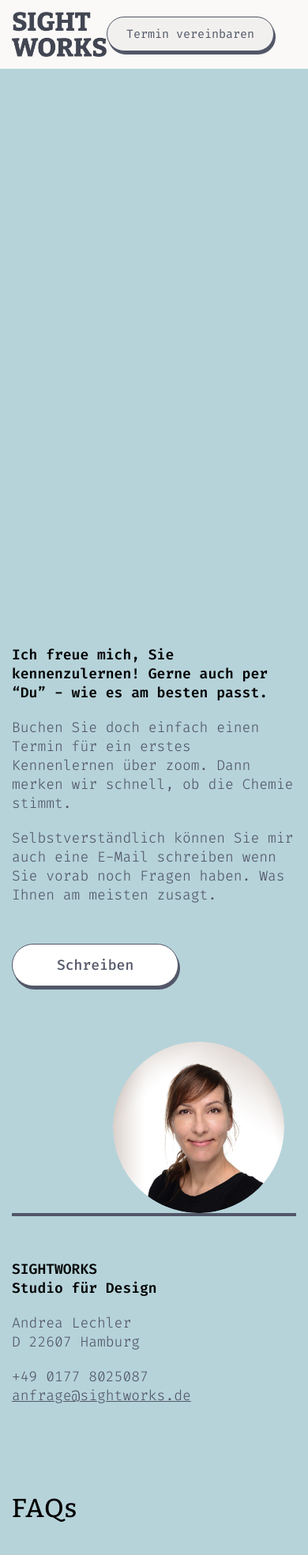
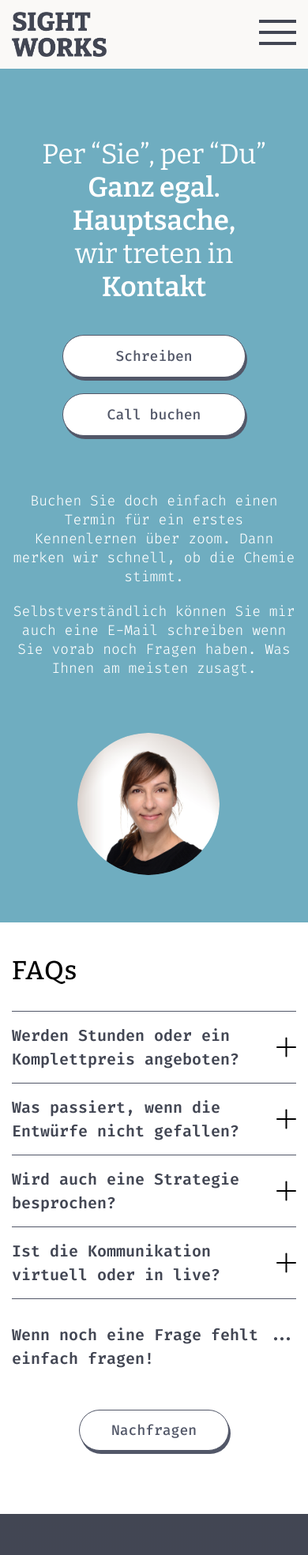
Before and after one commit to akibslab/sightworks-html, a plain HTML site: page kontakt.html in a window 390 px wide. Shown: the top 1969 px of the page at 79% size. Drawn offline with nearby package versions, Linux system fonts and the light colour scheme; a script that the page names is missing.

Commit message:
done kontakt page responsiveness

```diff
--- a/assets/css/responsive.css
+++ b/assets/css/responsive.css
@@ -102,6 +102,15 @@
 	.single_team_member {
 		padding: 10px 0px;
 		max-width: 100%;
+	}
+	.faq_bottom_cta {
+		justify-content: center;
+	}
+
+	.faq_bottom_cta h6 {
+		text-align: left;
+		width: 100%;
+		margin-bottom: 40px;
 	}
 }
 
@@ -427,6 +436,59 @@
 	.single_team_member {
 		margin-bottom: 30px;
 	}
+	.contact-hero {
+		padding-top: 87px;
+		padding-bottom: 60px;
+		background-color: var(--color-blue) !important;
+	}
+
+	.contact_hero_content {
+		text-align: center;
+	}
+	.contact_hero_content p {
+		color: var(--color-white);
+	}
+	.contact_hero_content .title {
+		color: var(--color-white);
+		margin-bottom: 40px;
+	}
+
+	.contact_hero_content .title span {
+		font-weight: 400;
+	}
+	.contact-hero .buttons {
+		padding-top: 0px;
+		padding-bottom: 50px;
+	}
+	.user_section .user_image {
+		text-align: center;
+	}
+
+	.user_section .user_image img {
+		width: 180px;
+		height: 180px;
+	}
+	.contact-faq {
+		background-color: var(--color-white);
+		padding-top: 40px;
+		padding-bottom: 80px;
+	}
+	.contact-faq .section_title {
+		margin-bottom: 30px;
+	}
+	.contact-faq .faq_accordion .accordion_item .accordion_title {
+		padding: 15px 35px 15px 0;
+	}
+	.faq_bottom_cta {
+		justify-content: center;
+		margin-bottom: 0px;
+	}
+
+	.faq_bottom_cta h6 {
+		text-align: left;
+		width: 100%;
+		margin-bottom: 50px;
+	}
 }
 
 /* Small devices (large mobile) (landscape phones, 480px to 767px) */
--- a/kontakt.html
+++ b/kontakt.html
@@ -49,21 +49,39 @@
             <div class="site_logo">
               <a href="index.html"><img src="./assets/img/logo/logo.png" alt=""></a>
             </div>
-            <div class="site_menu">
+            <div class="site_menu d-none d-md-block">
               <ul>
                 <li><a href="kunden.html">Kundenstimmen</a></li>
                 <li><a href="portfolio.html">Portfolio</a></li>
                 <li><a href="team.html">Mein Team & ich</a></li>
               </ul>
             </div>
-            <div class="header_button">
+            <div class="header_button d-none d-md-block">
               <a class="btn" href="#">Termin vereinbaren</a>
+            </div>
+
+            <div class="menu_bars d-md-none">
+              <a href="javascript:void(0)"><img src="./assets/img/icons/bars.svg" alt=""></a>
             </div>
           </div>
         </div>
       </div>
     </div>
   </header>
+
+  <!-- Sidemenu Start -->
+  <div class="side-menu d-md-none">
+    <div class="top-area d-flex flex-wrap align-items-center">
+
+      <a href="javascript:void(0)" class="cross-icon-box">
+        <img src="./assets/img/icons/close.svg" class="cross" alt="">
+      </a>
+    </div>
+
+    <div class="mobile-menu"></div>
+
+  </div>
+  <!-- Sidemenu End -->
   <!-- end: Header Area -->
   <main class="main-content" id="main">
     <!-- start: Hero Section -->
@@ -72,7 +90,7 @@
         <div class="contact_hero_container">
           <div class="row">
             <div class="col-md-7">
-              <div class="contact_hero_calender">
+              <div class="contact_hero_calender d-none d-md-block">
                 <!-- Calendly inline widget begin -->
                 <div class="calendly-inline-widget" data-url="https://calendly.com/sightworks/20min"
                   style="min-width:320px;height:630px;"></div>
@@ -83,19 +101,33 @@
             </div>
             <div class="col-md-5">
               <div class="contact_hero_content">
-                <h6>Ich freue mich, Sie kennenzulernen!
+
+                <h1 class="title wow fadeInDown d-md-none" data-wow-delay=".3s"><span>Per “Sie”, per “Du”</span><br>
+                  Ganz egal.
+                  Hauptsache,<br>
+                  <span>wir treten in</span><br>
+                  Kontakt
+                </h1>
+                <div class="buttons wow fadeInUp d-md-none" data-wow-delay=".4s">
+                  <a href="mailto:anfrage@sightworks.de" class="btn">Schreiben</a>
+                  <a href="#" class="btn">Call buchen</a>
+                </div>
+
+                <h6 class=" wow fadeInUp d-none d-md-block" data-wow-delay=".3s">Ich freue mich, Sie kennenzulernen!
                   Gerne auch per “Du” - wie es am besten passt.</h6>
 
-                <p>Buchen Sie doch einfach einen Termin für ein erstes Kennenlernen über zoom. Dann merken wir schnell,
+                <p class=" wow fadeInUp" data-wow-delay=".4s">Buchen Sie doch einfach einen Termin für ein erstes
+                  Kennenlernen über zoom. Dann merken wir schnell,
                   ob
                   die Chemie stimmt.</p>
 
-                <p>Selbstverständlich können Sie mir auch eine E-Mail schreiben wenn Sie vorab noch Fragen haben. Was
+                <p class=" wow fadeInUp" data-wow-delay=".5s">Selbstverständlich können Sie mir auch eine E-Mail
+                  schreiben wenn Sie vorab noch Fragen haben. Was
                   Ihnen
                   am meisten zusagt.</p>
 
               </div>
-              <div class="buttons">
+              <div class="buttons wow fadeInUp d-none d-md-block" data-wow-delay=".6s">
                 <a href="mailto:anfrage@sightworks.de" class="btn">Schreiben</a>
               </div>
             </div>
@@ -110,7 +142,7 @@
                 <img src="./assets/img/team/user.png" alt="">
               </div>
             </div>
-            <div class="col-md-5">
+            <div class="col-md-5  d-none d-md-block">
               <div class="user_info">
                 <h6>SIGHTWORKS <br> Studio für Design</h6>
                 <p>
@@ -225,6 +257,7 @@
   </main>
 
   <!-- start: Footer Area -->
+  <!-- start: Footer Area -->
   <footer class="site-footer">
     <div class="container">
       <div class="col">
@@ -238,6 +271,10 @@
 
               <span class="address">22607 Hamburg Deutschland</span>
               <a href="tel:+49 (0) 40 4145 6068" class="phone">+49 (0) 40 4145 6068</a>
+              <ul class="footer_menu d-md-none">
+                <li><a href="agbs.html">Impressum <br> Datenschutz
+                    AGBs</a></li>
+              </ul>
               <ul class="footer_socials">
                 <li><a href="mailto:anfrage@sightworks.de"><i class="fas fa-envelope"></i></a></li>
                 <li><a href="https://www.linkedin.com/in/andrea-lechler-a3a61067/"><i
@@ -250,7 +287,7 @@
             </div>
           </div>
 
-          <div class="footer_widget">
+          <div class="footer_widget d-none d-md-block">
             <div class="footer_content">
               <ul class="footer_menu">
                 <li><a href="kunden.html">Kundenstimmen</a></li>
```
